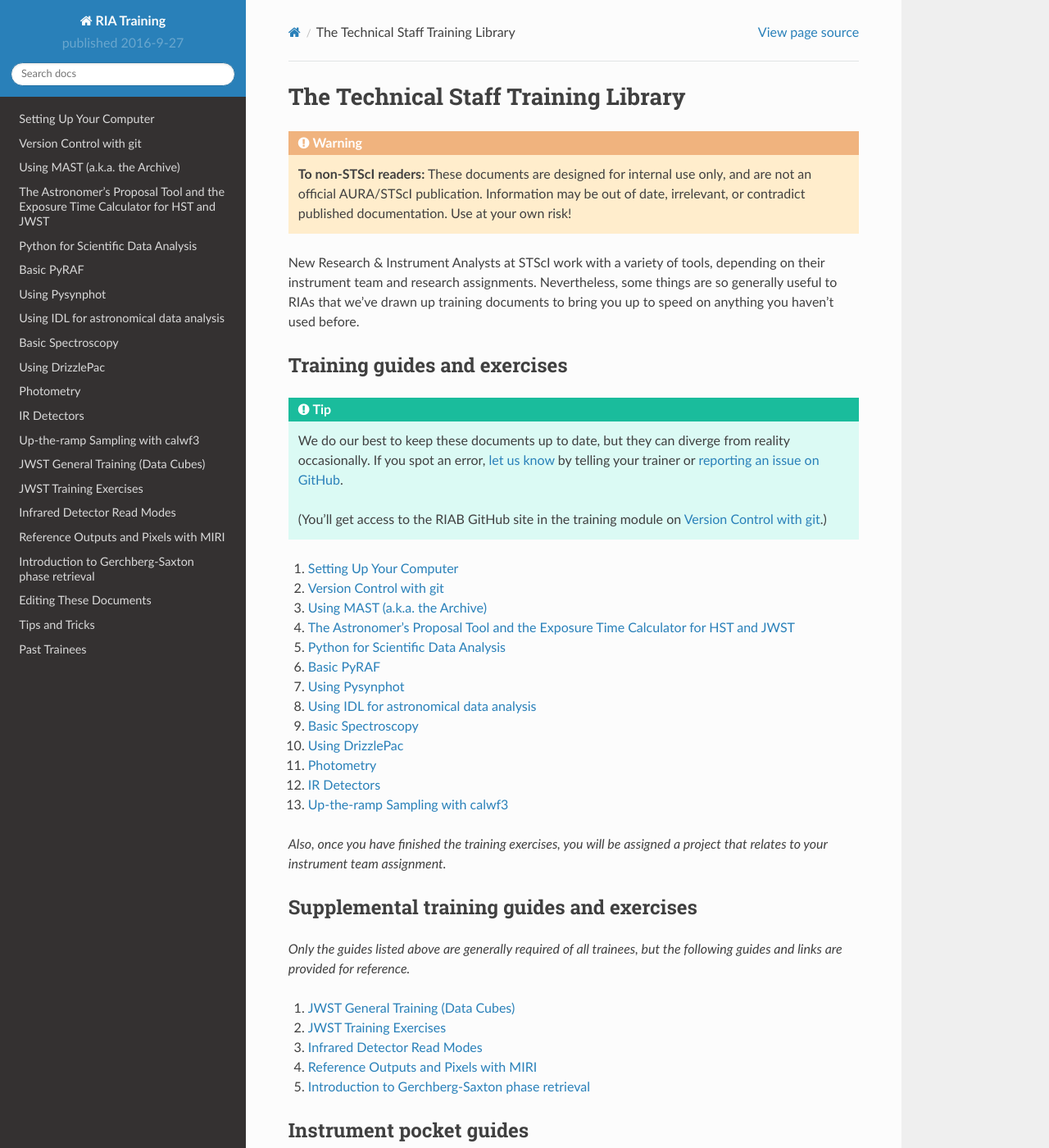
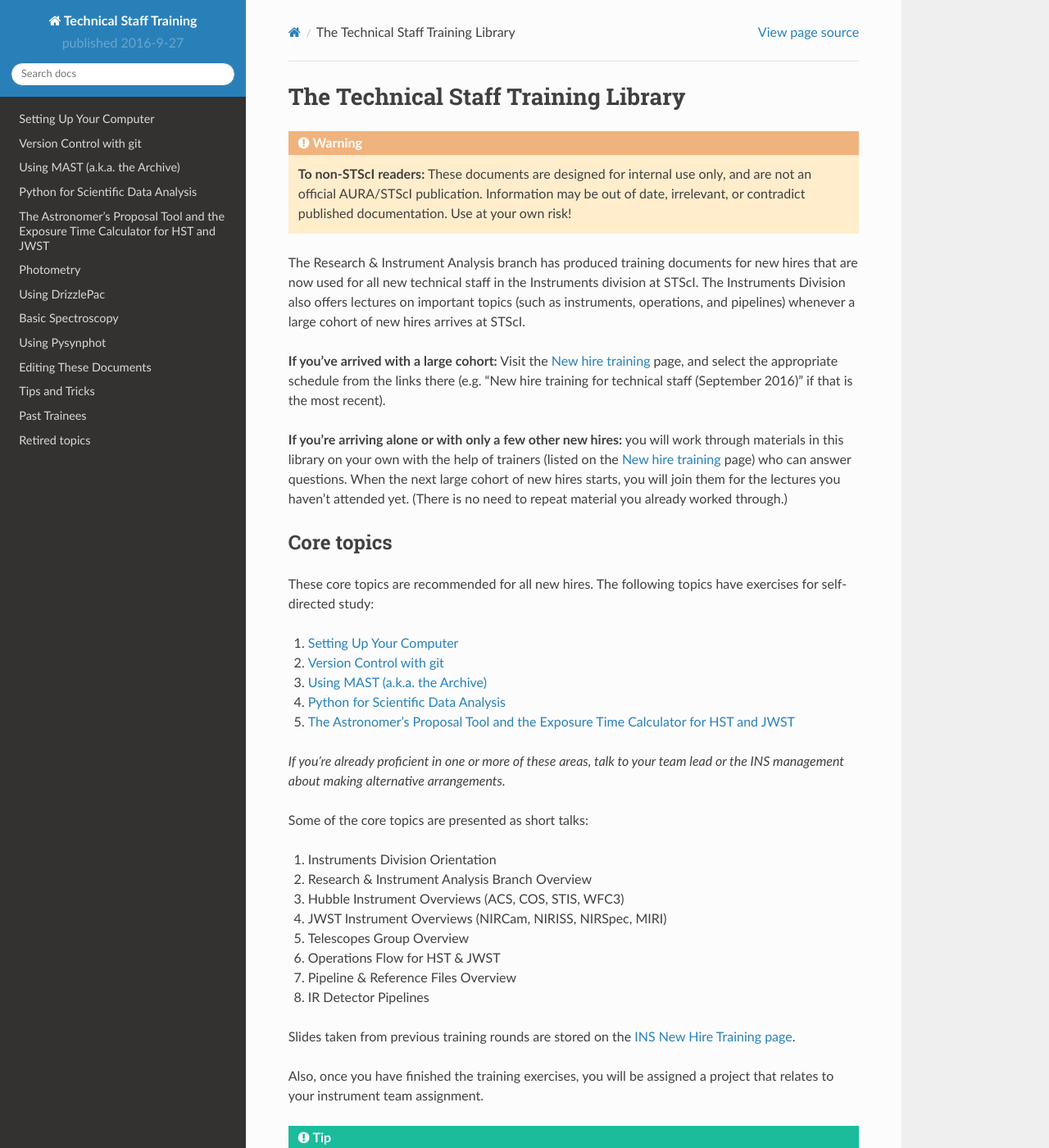
Before and after one commit to staceybright/training-library, a Sphinx documentation site: the page built from source/index.txt, in a window 1280 px wide and 1400 px high. Shown: the whole window at 82% size. Built offline with Sphinx 7.4.7 and the Read the Docs theme 2.0.0, drawn with Linux system fonts in a browser that asks for light colours; some of the changed text lies outside the part shown.

Commit message:
Reorganize homepage to reflect new training arrangement

```diff
--- /dev/null
+++ b/source/boneyard.txt
@@ -0,0 +1,18 @@
+##############
+Retired topics
+##############
+
+These topics have been retired because there is nobody to actively maintain them, or they are no longer recommended. They're still stored here for posterity.
+
+.. toctree::
+   :maxdepth: 2
+
+   pyraf
+   using_idl
+   ir_detector_course
+   up_the_ramp_calwf3
+   jwst_intro
+   jwst_training
+   jwst_read_modes
+   jwst_reference_output
+   jwst_telescopes_project
--- a/source/computer_setup.txt
+++ b/source/computer_setup.txt
@@ -347,7 +347,7 @@
 
 ITSD maintains a guide with more information here: http://www.stsci.edu/institute/itsd/phone/jabber
 
-.. confluence-intro::
+.. _confluence-intro:
 
 Log in to the Confluence wiki
 ==============================
--- a/source/conf.py
+++ b/source/conf.py
@@ -48,7 +48,7 @@
 master_doc = 'index'
 
 # General information about the project.
-project = u'RIA Training'
+project = u'Technical Staff Training'
 copyright = (u'{}, AURA / Space Telescope Science Institute. These documents '
     'are designed for internal use only, and are not an official AURA/STScI '
     'publication. Information may be out of date, irrelevant, or '
--- a/source/index.txt
+++ b/source/index.txt
@@ -6,11 +6,40 @@
 
    **To non-STScI readers:** These documents are designed for internal use only, and are not an official AURA/STScI publication. Information may be out of date, irrelevant, or contradict published documentation. Use at your own risk!
 
-New Research & Instrument Analysts at STScI work with a variety of tools, depending on their instrument team and research assignments. Nevertheless, some things are so generally useful to RIAs that we've drawn up training documents to bring you up to speed on anything you haven't used before.
+The Research & Instrument Analysis branch has produced training documents for new hires that are now used for all new technical staff in the Instruments division at STScI. The Instruments Division also offers lectures on important topics (such as instruments, operations, and pipelines) whenever a large cohort of new hires arrives at STScI.
 
-*****************************
-Training guides and exercises
-*****************************
+**If you've arrived with a large cohort:** Visit the `New hire training <https://confluence.stsci.edu/display/INSTraining/New+hire+training>`_ page, and select the appropriate schedule from the links there (e.g. "New hire training for technical staff (September 2016)" if that is the most recent).
+
+**If you're arriving alone or with only a few other new hires:** you will work through materials in this library on your own with the help of trainers (listed on the `New hire training <https://confluence.stsci.edu/display/INSTraining/New+hire+training>`_ page) who can answer questions. When the next large cohort of new hires starts, you will join them for the lectures you haven't attended yet. (There is no need to repeat material you already worked through.)
+
+***********
+Core topics
+***********
+
+These core topics are recommended for all new hires. The following topics have exercises for self-directed study:
+
+#. :doc:`computer_setup`
+#. :doc:`version_control`
+#. :doc:`archives`
+#. :doc:`python/index`
+#. :doc:`apt_etc/index`
+
+*If you're already proficient in one or more of these areas, talk to your team lead or the INS management about making alternative arrangements.*
+
+Some of the core topics are presented as short talks:
+
+#. Instruments Division Orientation
+#. Research & Instrument Analysis Branch Overview
+#. Hubble Instrument Overviews (ACS, COS, STIS, WFC3)
+#. JWST Instrument Overviews (NIRCam, NIRISS, NIRSpec, MIRI)
+#. Telescopes Group Overview
+#. Operations Flow for HST & JWST
+#. Pipeline & Reference Files Overview
+#. IR Detector Pipelines
+
+Slides taken from previous training rounds are stored on the `INS New Hire Training page <https://confluence.stsci.edu/display/INSTraining/New+hire+training>`_.
+
+Also, once you have finished the training exercises, you will be assigned a project that relates to your instrument team assignment.
 
 .. tip::
 
@@ -18,33 +47,23 @@
 
    (You'll get access to the RIAB GitHub site in the training module on :doc:`version_control`.)
 
-#. :doc:`computer_setup`
-#. :doc:`version_control`
-#. :doc:`archives`
-#. :doc:`apt_etc/index`
-#. :doc:`python/index`
-#. :doc:`pyraf`
-#. :doc:`pysynphot`
-#. :doc:`using_idl`
+*****************
+Additional topics
+*****************
+
+Your team lead has selected a set of additional topics for you to complete. If you do not know which ones you will be doing, ask your training buddy for details. Research & Instrument Analysts are required to complete all of the additional topics.
+
 #. :doc:`spectroscopy`
 #. :doc:`drizzle`
 #. :doc:`photometry`
-#. :doc:`ir_detector_course`
-#. :doc:`up_the_ramp_calwf3`
+#. :doc:`pysynphot`
 
-*Also, once you have finished the training exercises, you will be assigned a project that relates to your instrument team assignment.*
+Some of the additional topics are presented as short talks or in-person training sessions:
 
-*******************************************
-Supplemental training guides and exercises
-*******************************************
-
-*Only the guides listed above are generally required of all trainees, but the following guides and links are provided for reference.*
-
-#. :doc:`jwst_intro`
-#. :doc:`jwst_training`
-#. :doc:`jwst_read_modes`
-#. :doc:`jwst_reference_output`
-#. :doc:`jwst_telescopes_project`
+#. UV Detectors
+#. Microshutter array (MSA) planning tool
+#. IFU Training
+#. Help Desk
 
 ************************
 Instrument pocket guides
@@ -71,6 +90,22 @@
 #. `Using APT (the Astronomer's Proposal Tool) <http://www.stsci.edu/hst/proposing/apt/using_apt>`_
 #. :doc:`trainees`
 
+**************
+Retired topics
+**************
+
+These topics have been retired because there is nobody to actively maintain them, or they are no longer recommended. They're still stored here for posterity.
+
+#. :doc:`using_idl` -- *IDL is no longer required*
+#. :doc:`pyraf` -- *PyRAF has been retired from active support*
+#. :doc:`jwst_intro`
+#. :doc:`jwst_training`
+#. :doc:`jwst_read_modes`
+#. :doc:`jwst_reference_output`
+#. :doc:`jwst_telescopes_project`
+#. :doc:`up_the_ramp_calwf3`
+#. :doc:`ir_detector_course`
+
 .. toctree::
    :maxdepth: 2
    :hidden:
@@ -78,21 +113,13 @@
    computer_setup
    version_control
    archives
+   python/index
    apt_etc/index
-   python/index
-   pyraf
+   photometry
+   drizzle
+   spectroscopy
    pysynphot
-   using_idl
-   spectroscopy
-   drizzle
-   photometry
-   ir_detector_course
-   up_the_ramp_calwf3
-   jwst_intro
-   jwst_training
-   jwst_read_modes
-   jwst_reference_output
-   jwst_telescopes_project
    editing_these_documents
    tricks
    trainees
+   boneyard
```
Also changed, not shown: README.rst (+4 -4 lines).
